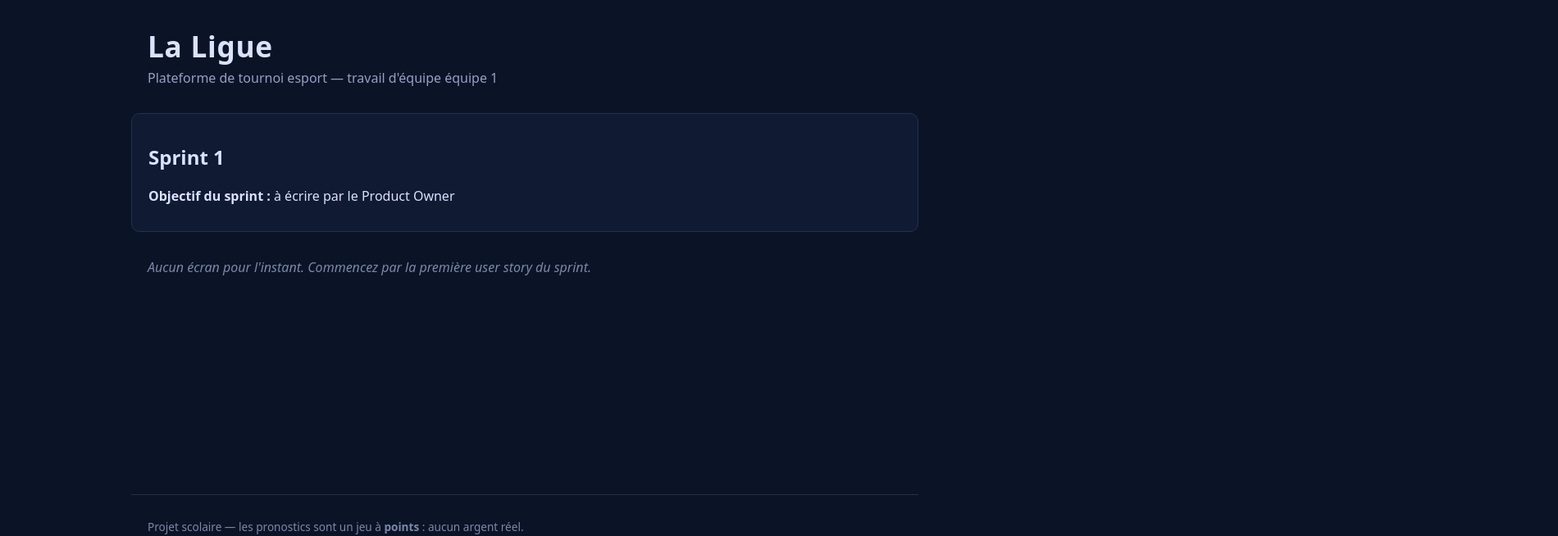
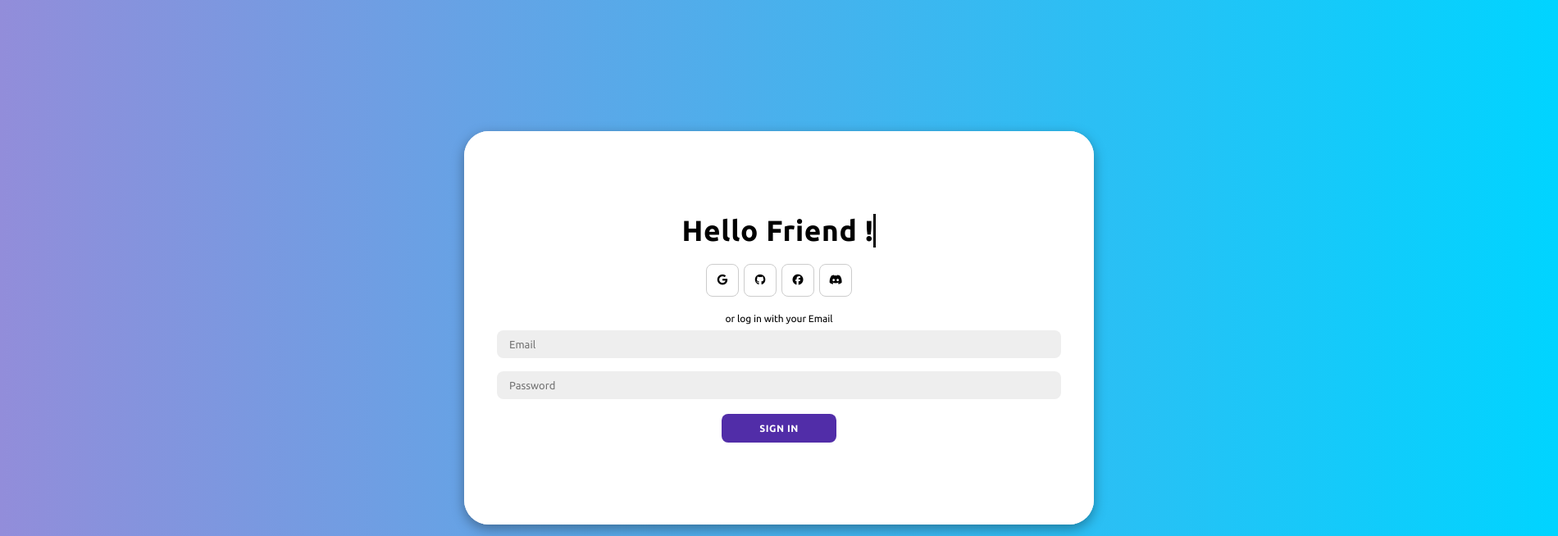
Before and after one commit to Qu4nd1/P-426-La_Ligue-2, a Vue app: page / in a window 1280 px wide. Shown: the top 654 px of the page at 82% size, 1900 px wide, since content can reach past the window. Built offline with nearby package versions, Linux system fonts and the light colour scheme.

Commit message:
feat(userAuth): authentication user

```diff
--- a/package.json
+++ b/package.json
@@ -9,6 +9,7 @@
 		"preview": "vite preview"
 	},
 	"dependencies": {
+		"axios": "^1.20.0",
 		"json-server": "^1.0.0-beta.15",
 		"vue": "^3.5.13"
 	},
--- /dev/null
+++ b/services/userAuth.js
@@ -0,0 +1,45 @@
+import axios from "axios";
+
+const apiUser = axios.create({
+	baseURL: "http://localhost:3000",
+	headers: {
+		Accept: "application/json",
+		"Content-Type": "application/json",
+	},
+});
+
+export const verifyUser = async (user) => {
+	try {
+		const response = await apiUser.get("/users", {
+			params: {
+				email: user.email,
+			},
+		});
+
+		const existingUser = response.data[0];
+
+		if (!existingUser) {
+			return false;
+		}
+
+		const hashedPassword = await hashSHA256(user.pwd);
+
+		if (existingUser.pwdHash !== hashedPassword) {
+			return false;
+		}
+
+		return existingUser;
+	} catch (error) {
+		console.error("Erreur pendant la connexion :", error);
+		return false;
+	}
+};
+
+export async function hashSHA256(message) {
+	const encoder = new TextEncoder();
+	const data = encoder.encode(message);
+	const hashBuffer = await crypto.subtle.digest("SHA-256", data);
+	const hashArray = Array.from(new Uint8Array(hashBuffer));
+
+	return hashArray.map((b) => b.toString(16).padStart(2, "0")).join("");
+}
--- a/src/main.js
+++ b/src/main.js
@@ -1,5 +1,6 @@
 import { createApp } from "vue";
 import App from "./App.vue";
 import "./style.css";
+import Login from "./views/login.vue";
 
-createApp(App).mount("#app");
+createApp(Login).mount("#app");
--- a/src/style.css
+++ b/src/style.css
@@ -3,27 +3,45 @@
 	--fond: #0b1326;
 	--texte: #dae2fd;
 	--accent: #22d3ee;
-  font-family: system-ui, -apple-system, "Segoe UI", Roboto, sans-serif;
+	font-family:
+		system-ui,
+		-apple-system,
+		"Segoe UI",
+		Roboto,
+		sans-serif;
 }
 
-* { box-sizing: border-box; }
+* {
+	box-sizing: border-box;
+}
 
 body {
 	margin: 0;
 	background: var(--fond);
-  color: var(--texte);
 	min-height: 100vh;
 }
 
-header, section.etat, main, footer {
+header,
+section.etat,
+main,
+footer {
 	max-width: 960px;
 	margin: 0 auto;
 	padding: 1rem 1.25rem;
 }
 
-header { padding-top: 2rem; }
-h1 { margin: 0; font-size: 2.2rem; letter-spacing: 0.02em; }
-.sous-titre { color: #93a1c4; margin-top: 0.25rem; }
+header {
+	padding-top: 2rem;
+}
+h1 {
+	margin: 0;
+	font-size: 2.2rem;
+	letter-spacing: 0.02em;
+}
+.sous-titre {
+	color: #93a1c4;
+	margin-top: 0.25rem;
+}
 
 section.etat {
 	border: 1px solid #24304d;
@@ -31,7 +49,16 @@ section.etat {
 	background: #101a33;
 }
 
-main { min-height: 40vh; }
-.vide { color: #7b88a8; font-style: italic; }
+main {
+	min-height: 40vh;
+}
+.vide {
+	color: #7b88a8;
+	font-style: italic;
+}
 
-footer { color: #7b88a8; font-size: 0.85rem; border-top: 1px solid #24304d; }
+footer {
+	color: #7b88a8;
+	font-size: 0.85rem;
+	border-top: 1px solid #24304d;
+}
--- a/src/views/login.vue
+++ b/src/views/login.vue
@@ -1,6 +1,24 @@
 <script setup>
-import { ref, onMounted } from "vue";
+import { ref, onMounted, reactive } from "vue";
+import { verifyUser } from "../../services/userAuth";
 
+// Login personne
+const user = reactive({
+	email: "",
+	pwd: "",
+});
+
+const login = async () => {
+	const result = await verifyUser(user);
+
+	if (result) {
+		console.log("Connexion réussie :", result);
+	} else {
+		console.log("Email ou mot de passe incorrect");
+	}
+};
+
+// Animation du texte
 const text = "Hello Friend !";
 const displayedText = ref("");
 let index = 0;
@@ -34,7 +52,7 @@ onMounted(() => {
 	<body>
 		<div class="container">
 			<div class="sign-in">
-				<form>
+				<form @submit.prevent="login">
 					<div class="typing">
 						<h1>{{ displayedText }}</h1>
 					</div>
@@ -45,8 +63,18 @@ onMounted(() => {
 						<a href="#" class="icon"><i class="fa-brands fa-discord"></i></a>
 					</div>
 					<span>or log in with your Email</span>
-					<input type="email" id="email" placeholder="Email" />
-					<input type="password" id="password" placeholder="Password" />
+					<input
+						type="email"
+						id="email"
+						placeholder="Email"
+						v-model="user.email"
+					/>
+					<input
+						type="password"
+						id="password"
+						placeholder="Password"
+						v-model="user.pwd"
+					/>
 					<button>Sign In</button>
 				</form>
 			</div>
@@ -88,7 +116,7 @@ body {
 }
 
 .container a {
-	color: #333;
+	color: #000000;
 	font-size: 13px;
 	text-decoration: none;
 	margin: 15px 0 10px;
```
Also changed, not shown: 1 other file (tests, documents, lock files or other folders). Lines whose indentation alone changed are shown as unchanged.
